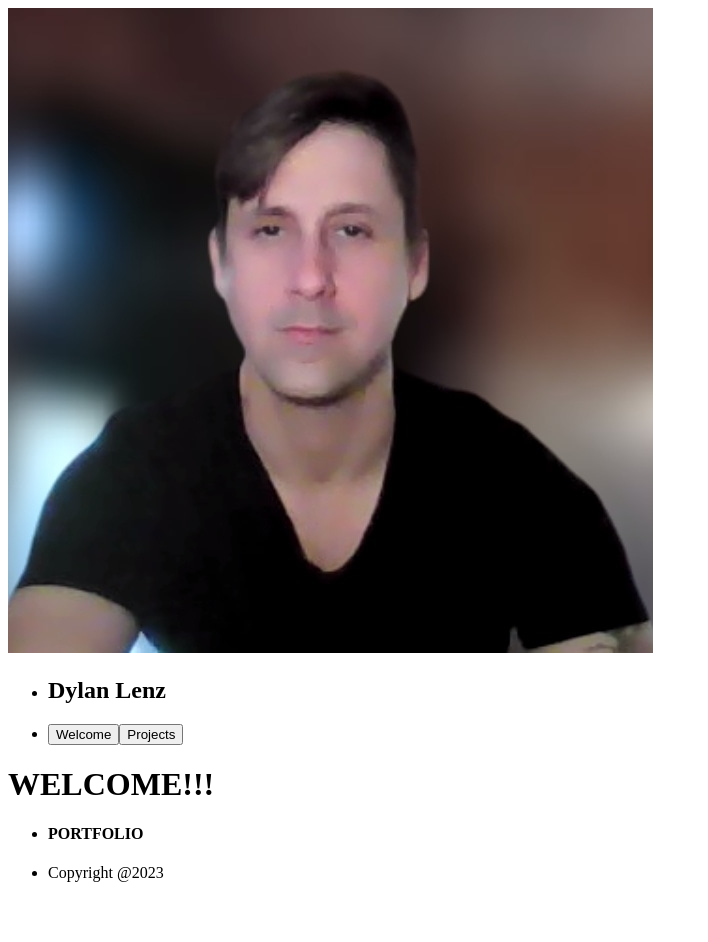
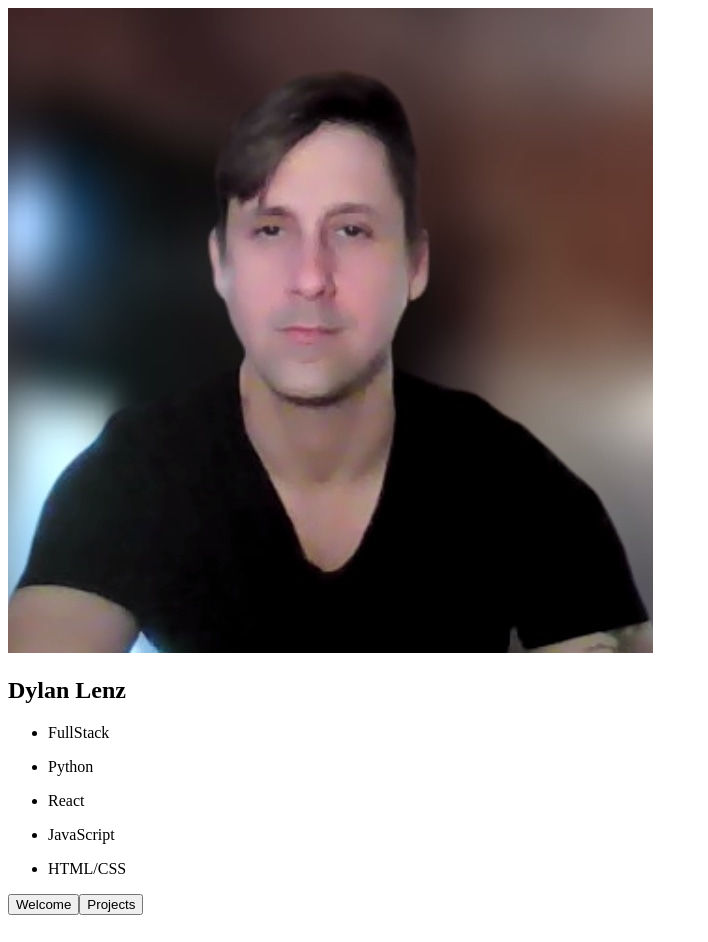
Before and after one commit to Dylan-Lenz/portfolioFrontend, a React (Create React App) app: page / in a window 1280 px wide. Shown: the top 942 px of the page, without its empty margins (0-708 px from the left). Before the commit the page ends 898 px from the top, so only its background shows below. Built offline with nearby package versions, Linux system fonts and the light colour scheme.

Commit message:
Added Skills List

```diff
--- a/src/components/NavBar/NavBar.jsx
+++ b/src/components/NavBar/NavBar.jsx
@@ -5,22 +5,33 @@ import BlackV from "../../assets/BlackV.jpg";
 const NavBar = () => {
 
     return (
-        <header className="navBar">
+        <div className="navBar__cont">
             <img src={BlackV} alt="headshot" />
-                <ul>
+            <h2 className="navBar__header">Dylan Lenz</h2>
+                <ul className="navBar__skills">
                     <li>
-                        <h2 className="navBar__header">Dylan Lenz</h2>
+                        <p>FullStack</p>
                     </li>
-                    <li className="navBar__links">
-                        <Link to='/'>
-                            <button>Welcome</button>
-                        </Link>
-                        <Link to='/projects'>
-                            <button>Projects</button>
-                        </Link>
+                    <li>
+                        <p>Python</p>
+                    </li>
+                    <li>
+                        <p>React</p>
+                    </li>
+                    <li>
+                        <p>JavaScript</p>
+                    </li>
+                    <li>
+                        <p>HTML/CSS</p>
                     </li>
                 </ul>
-        </header>
+                <Link to='/'>
+                    <button>Welcome</button>
+                </Link>
+                <Link to='/projects'>
+                    <button>Projects</button>
+                </Link>
+        </div>
     );
 }
 
```
